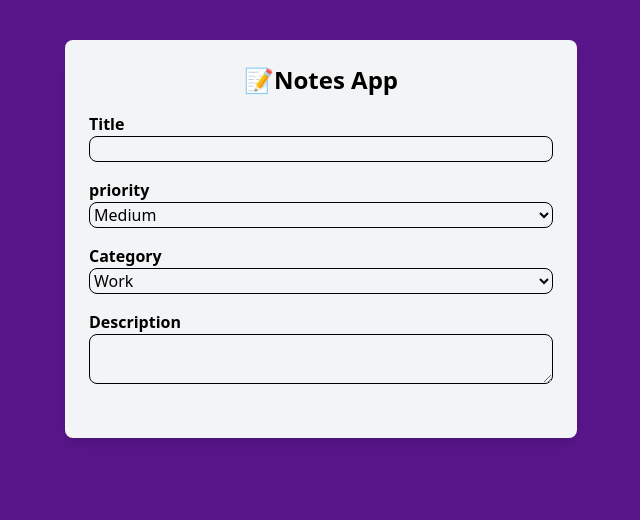
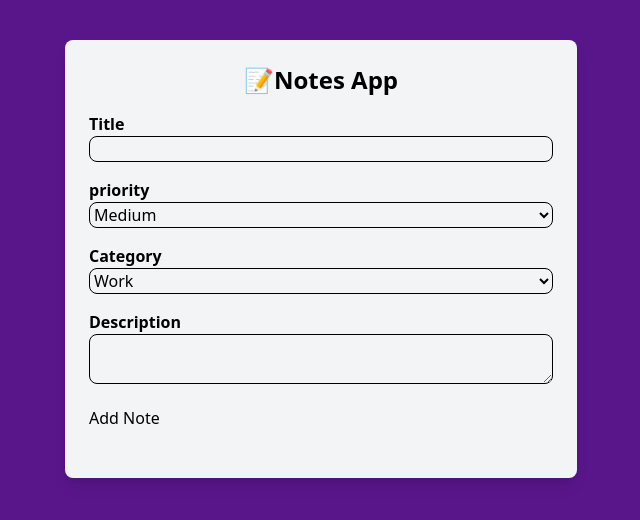
Before and after one commit to junhyungson/notes-app, a React (Vite) app: page / in a window 1280 px wide. Shown: the top 520 px of the page, without its empty margins (319-959 px from the left). Built offline with nearby package versions, Linux system fonts and the light colour scheme.

Commit message:
handling form submission and global state

```diff
--- a/src/App.jsx
+++ b/src/App.jsx
@@ -1,13 +1,14 @@
-import React from 'react'
-import NoteForm from './components/NoteForm'
+import React, { useState } from "react";
+import NoteForm from "./components/NoteForm";
 
 const App = () => {
+  const [notes, setNotes] = useState([]);
   return (
-    <div className='max-w-lg mx-auto mt-10 p-6 bg-gray-100 rounded-lg shadow-lg'>
-      <h2 className='text-2xl font-bold mb-4 text-center'>📝Notes App</h2>
-      <NoteForm />
+    <div className="max-w-lg mx-auto mt-10 p-6 bg-gray-100 rounded-lg shadow-lg">
+      <h2 className="text-2xl font-bold mb-4 text-center">📝Notes App</h2>
+      <NoteForm notes={notes} setNotes={setNotes} />
     </div>
-  )
-}
+  );
+};
 
-export default App
+export default App;
--- a/src/components/NoteForm.jsx
+++ b/src/components/NoteForm.jsx
@@ -1,10 +1,6 @@
 import React, { useState } from "react";
 
-const NoteForm = () => {
-  // const [title, setTitle] = useState("");
-  // const [priority, setPriority] = useState("Medium");
-  // const [category, setCategory] = useState("Work");
-  // const [description, setDescription] = useState("");
+const NoteForm = ({ notes, setNotes }) => {
   const [formData, setFormData] = useState({
     title: "",
     category: "Work",
@@ -19,8 +15,26 @@ const NoteForm = () => {
     });
   };
 
+  const handleSubmit = (e) => {
+    e.preventDefault();
+    if (!formData.title || !formData.description) return;
+
+    const newNote = {
+      id: Date.now(),
+      ...formData,
+    };
+
+    setNotes([newNote, ...notes]);
+    setFormData({
+      title: "",
+      category: "Work",
+      priority: "Medium",
+      description: "",
+    });
+  };
+
   return (
-    <form className="mb-6">
+    <form className="mb-6" onSubmit={handleSubmit}>
       <div className="mb-4">
         <label htmlFor="title" className="block font-semibold">
           Title
@@ -78,6 +92,7 @@ const NoteForm = () => {
           onChange={handleChange}
         />
       </div>
+      <button>Add Note</button>
     </form>
   );
 };
```
